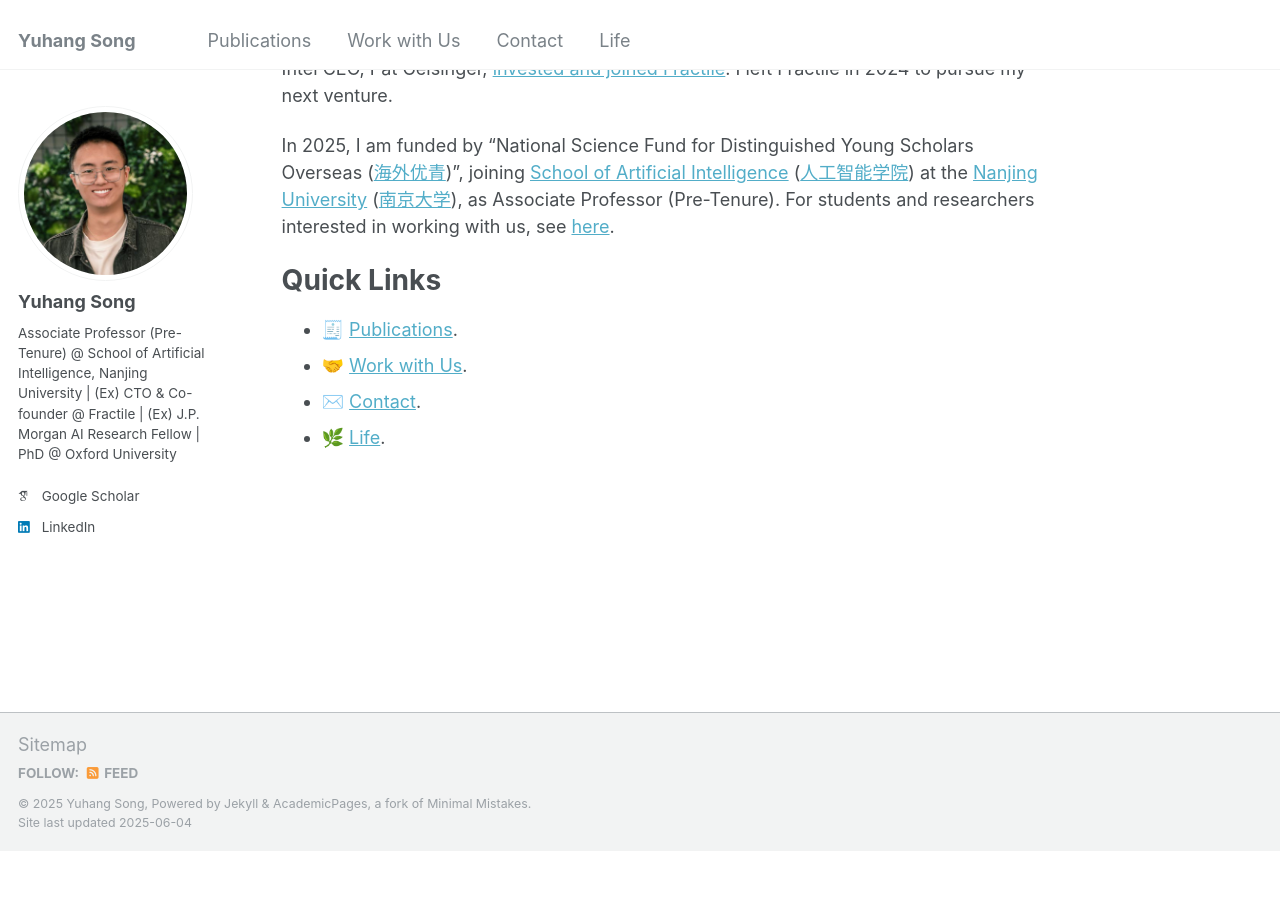
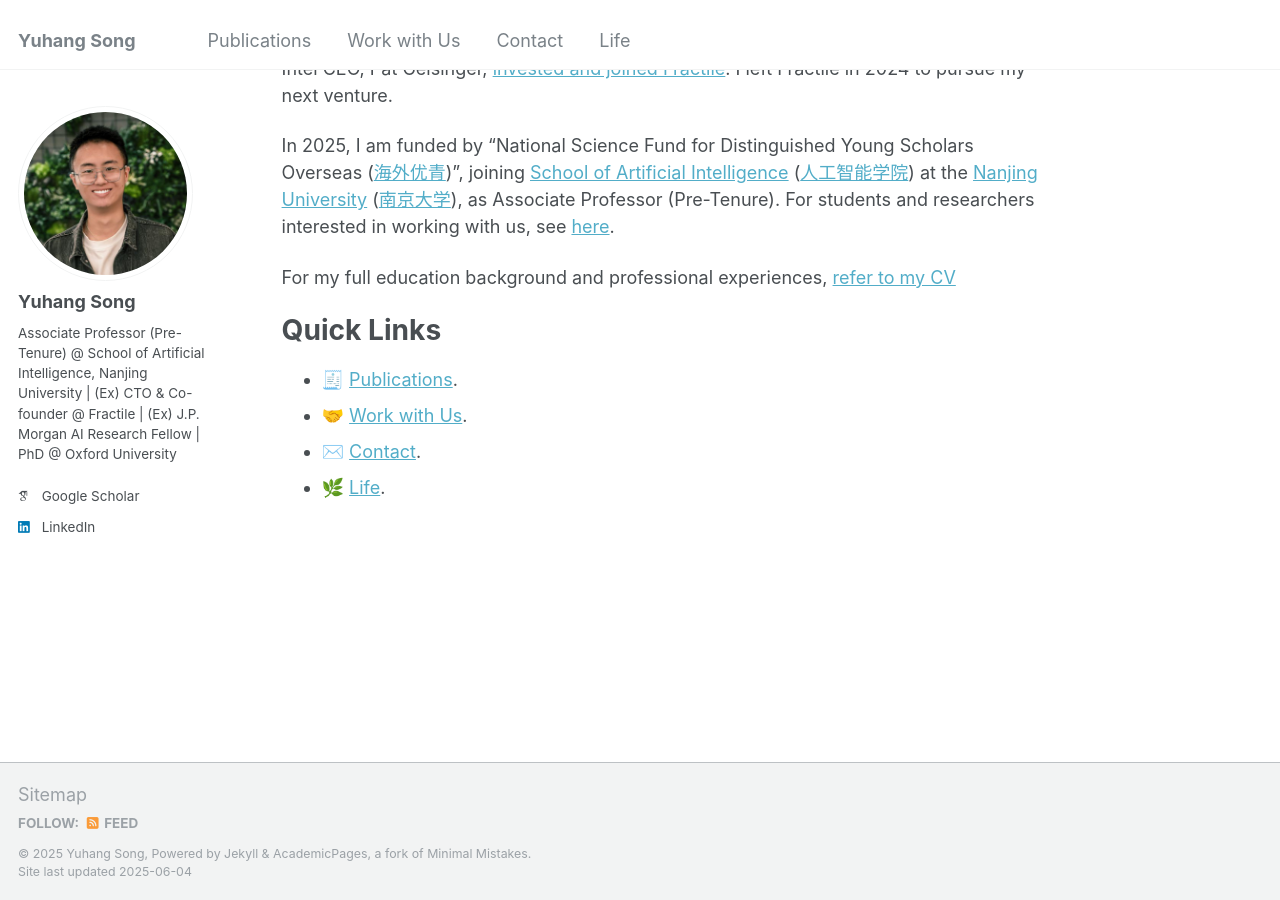
Before and after one commit to YuhangSong/YuhangSong.github.io, a Jekyll site: the page built from _pages/about.md, in a window 1280 px wide and 900 px high, scrolled down 520 px. Built offline with Jekyll 4.4.1, drawn with Linux system fonts in a browser that asks for light colours; some web fonts are replaced; before the commit the page ends 1370 px from its top, so only the background shows below that.

Commit message:
update about.md

```diff
--- a/_pages/about.md
+++ b/_pages/about.md
@@ -41,6 +41,8 @@
 In 2025, I am funded by “National Science Fund for Distinguished Young Scholars Overseas ([海外优青](https://www.nsfc.gov.cn/publish/portal0/tab442/info94490.htm))”, joining [School of Artificial Intelligence](https://www.nju.edu.cn/en/info/1026/8161.htm) ([人工智能学院](https://ai.nju.edu.cn)) at the [Nanjing University](https://www.nju.edu.cn/en/) ([南京大学](https://www.nju.edu.cn)), as Associate Professor (Pre-Tenure).
 For students and researchers interested in working with us, see [here](https://yuhangsong.github.io/work-with-us/).
 
+For my full education background and professional experiences, [refer to my CV](http://yuhangsong.github.io/files/Curriculum_Vitae.pdf)
+
 <!--  -->
 
 <!-- ------
```
